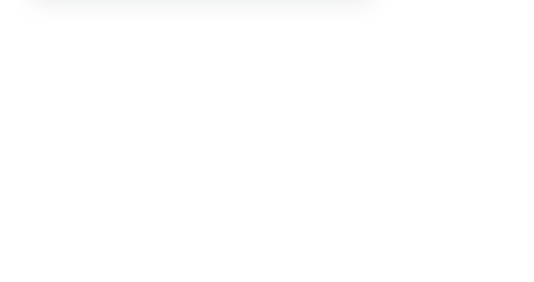
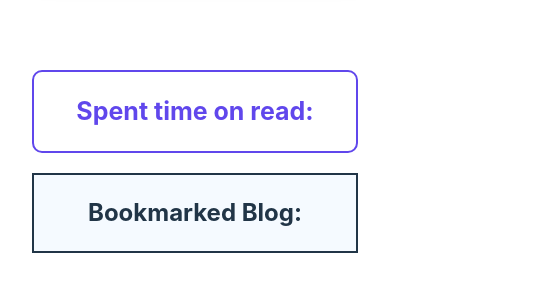
Before and after one commit to Mdsakib999/Knowledge_poster, a React (Vite) app: page / in a window 390 px wide. Shown: the part 2776-3058 px from the top of the page, 534 px wide, since content can reach past the window. Before the commit the page ends 2852 px from the top, so only its background shows below. Built offline with nearby package versions, Linux system fonts and the light colour scheme.

Commit message:
Make responsive

```diff
--- a/src/App.css
+++ b/src/App.css
@@ -46,3 +46,17 @@
 .read-the-docs {
   color: #888;
 }
+
+
+
+@media only screen and (max-width: 600px) {
+  .home{
+    flex-direction: column;
+  }
+
+  .side-card{
+    width: 100%;
+    margin-left: 0px;
+    margin-top: 50px;
+  }
+}
--- a/src/App.jsx
+++ b/src/App.jsx
@@ -10,8 +10,6 @@ function App() {
   const [reading, setReading] = useState("");
 
   const readTime = (time) => {
-
-
     const previousTime = (localStorage.getItem("readTime"));
 
     if(previousTime) {
@@ -25,6 +23,8 @@ function App() {
       setReading(time);
     }
   };
+
+
 
 
   return (
--- a/src/components/ShowData/ShowData.css
+++ b/src/components/ShowData/ShowData.css
@@ -1,8 +1,7 @@
 .b{
     border: 2px solid;
 }
-.parent-div{
-}
+
 
 .showData{
     margin: 50px 0;
@@ -64,3 +63,11 @@
     border-radius: 50%;
     margin-right: 10px;
 }
+
+
+
+@media only screen and (max-width: 600px) {
+    .showData{
+        width: 90%;
+    }
+  }
--- a/src/components/SideCard/SideCard.css
+++ b/src/components/SideCard/SideCard.css
@@ -3,8 +3,13 @@
 .spent-text{
     border: 2px solid #6047EC;
     color: #6047EC;
-border-radius: 10px;
+    border-radius: 10px;
 }
 .spent-text h2{
     font-size: 25px;
 }
+
+.blog-title{
+    margin-top: 20px;
+    background-color: rgba(240, 248, 255, 0.68);
+}
--- a/src/components/SideCard/SideCard.jsx
+++ b/src/components/SideCard/SideCard.jsx
@@ -15,6 +15,13 @@ const SideCard = ({reading}) => {
             <div className='spent-text'>
                 <h2>Spent time on read: {time}</h2>
             </div>
+
+            <div className='blog-title b'>
+                <h2>Bookmarked Blog: </h2>
+                <div>
+
+                </div>
+            </div>
         </div>
     );
 };
```
